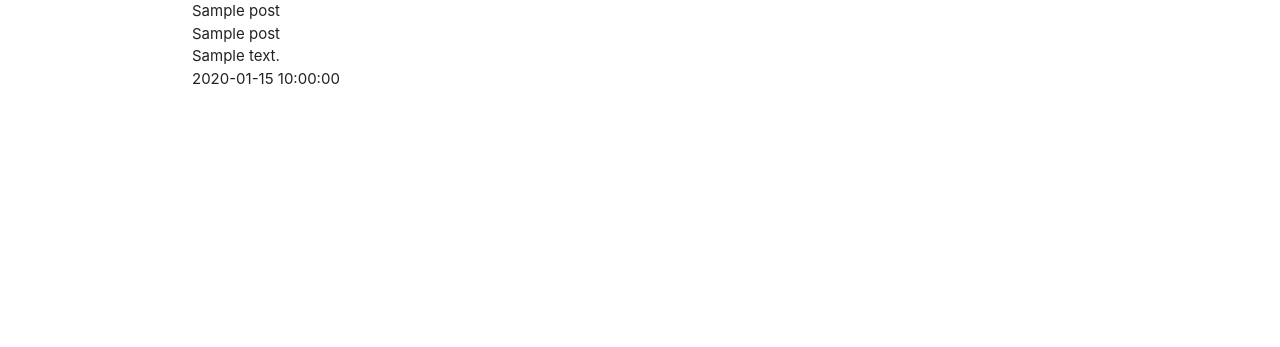
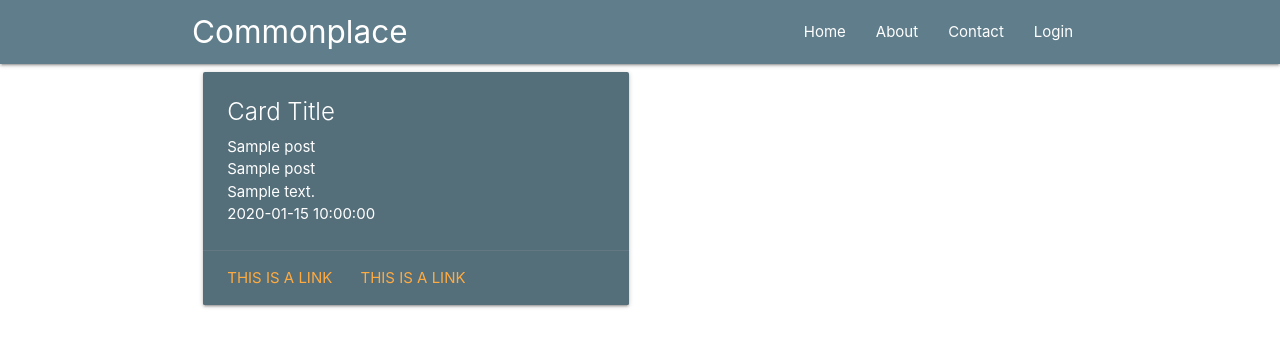
Before and after one commit to MichaelpHann/MS3-Project, a Flask app: page / in a window 1280 px wide. Shown: the top 347 px of the page. Run offline with Flask 2, Linux system fonts and the light colour scheme; a database or web service that is not in the repository returns one stand-in record (values such as "Sample title"); some libraries are stand-ins or nearby versions.

Commit message:
Adding Navbar to base.html and template card to posts.html

```diff
--- a/static/js/script.js
+++ b/static/js/script.js
@@ -0,0 +1,3 @@
+$(document).ready(function(){
+    $(".sidenav").sidenav();
+})
--- a/templates/base.html
+++ b/templates/base.html
@@ -10,9 +10,12 @@
     <link href="https://fonts.googleapis.com/icon?family=Material+Icons" rel="stylesheet">
     <!-- Materialize CSS-->
     <link rel="stylesheet" href="https://cdnjs.cloudflare.com/ajax/libs/materialize/1.0.0/css/materialize.min.css" type="text/css">
+    <!-- Static CSS -->
     <link rel="stylesheet" href="{{ url_for('static', filename='css/style.css') }}" type="text/css">
+
     {% block styles %}
     {% endblock %}
+
     {% if title %}
         <title>Blog Posts - {{ title }}</title>
     {% else %}
@@ -20,6 +23,28 @@
     {% endif %}
 </head>
 <body>
+
+    <nav class="nav-wraper blue-grey">
+        <div class="container">
+            <a href="#" class="brand-logo">Commonplace</a>
+            <a href="#" class="sidenav-trigger" data-target="mobile-links">
+                <i class="material-icons">menu</i>
+            </a>
+            <ul class="right hide-on-med-and-down">
+                <li><a href="#">Home</a></li>
+                <li><a href="#">About</a></li>
+                <li><a href="#">Contact</a></li>
+                <li><a href="#">Login</a></li>
+            </ul>
+        </div>
+    </nav>
+
+    <ul class="sidenav" id="mobile-links">
+        <li><a href="#">Home</a></li>
+        <li><a href="#">About</a></li>
+        <li><a href="#">Contact</a></li>
+        <li><a href="#">Login</a></li>
+    </ul>
 
     <main class="container">
         {% block content %}
--- a/templates/posts.html
+++ b/templates/posts.html
@@ -1,12 +1,26 @@
 {% extends "base.html" %}
 
 {% block content %}
+    <div class="row">
+    <div class="col s12 m6">
+      <div class="card blue-grey darken-1">
+        <div class="card-content white-text">
+          <span class="card-title">Card Title</span>
+                    {% for post in posts %}
+                        {{ post.category_name }}<br>
+                        {{ post.post_title }}<br>
+                        {{ post.post_content }}<br>
+                        {{ post.created_by }}<br>
+                    {% endfor %}
+        </div>
+        <div class="card-action">
+          <a href="#">This is a link</a>
+          <a href="#">This is a link</a>
+        </div>
+      </div>
+    </div>
+  </div>
 
-    {% for post in posts %}
-        {{ post.category_name }}<br>
-        {{ post.post_title }}<br>
-        {{ post.post_content }}<br>
-        {{ post.created_by }}<br>
-    {% endfor %}
+
 
 {% endblock content %}
```
